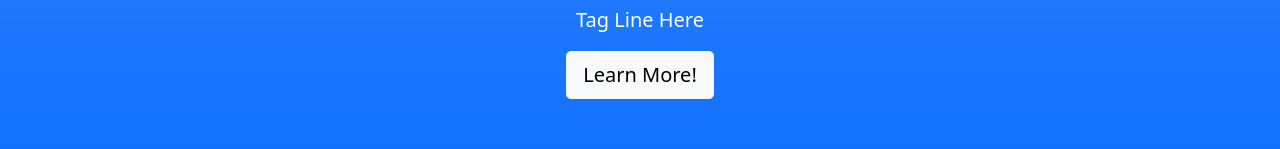
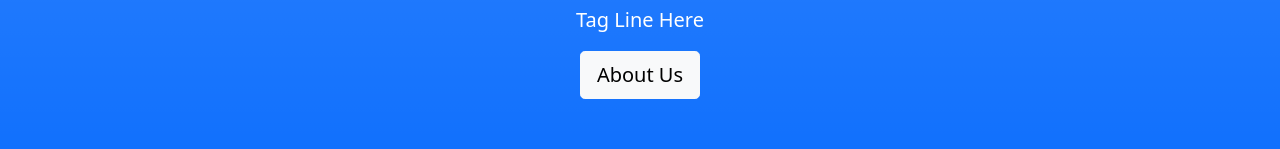
Before and after one commit to 0x000NULL/ecrWebsite, a plain HTML site: page index.html in a window 1280 px wide. Shown: the part 203-352 px from the top of the page. Drawn offline with nearby package versions, Linux system fonts and the light colour scheme.

Commit message:
template to ECR

```diff
--- a/index.html
+++ b/index.html
@@ -32,7 +32,7 @@
             <div class="container px-4 text-center">
                 <h1 class="fw-bolder">E&C Racing</h1>
                 <p class="lead">Tag Line Here</p>
-                <a class="btn btn-lg btn-light" href="/about">Learn More!</a>
+                <a class="btn btn-lg btn-light" href="/about">About Us</a>
             </div>
         </header>
         <!-- About section-->
```
